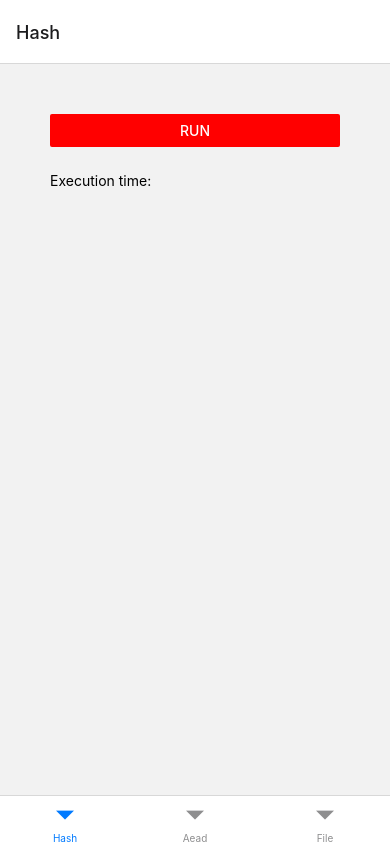
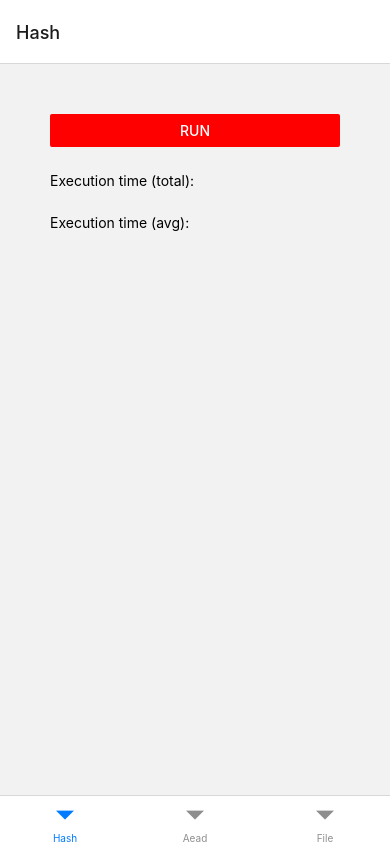
Before and after one commit to rochaph/react-native-ascon, a React Native app: screen /Hash in a window 390 px wide. Built offline with nearby package versions, Linux system fonts and the light colour scheme.

Commit message:
new features

```diff
--- a/package.json
+++ b/package.json
@@ -30,6 +30,7 @@
     "querystring-es3": "^0.2.1",
     "react": "18.3.1",
     "react-native": "0.75.2",
+    "react-native-background-actions": "^4.0.1",
     "react-native-crypto": "^2.2.0",
     "react-native-document-picker": "^9.3.1",
     "react-native-level-fs": "^3.0.0",
--- a/pages/aead.tsx
+++ b/pages/aead.tsx
@@ -1,34 +1,38 @@
-import {SafeAreaView, ScrollView, Text, View, Button, StyleSheet} from 'react-native';
+import {
+  SafeAreaView,
+  ScrollView,
+  Text,
+  View,
+  Button,
+  StyleSheet,
+} from 'react-native';
 import React from 'react';
 import {Ascon} from 'ascon-js';
 import crypto from 'crypto';
 
 export default function HashScreen(): React.JSX.Element {
   const n = 1000000;
-  const [time, setTime] = React.useState<number | null>(null);
+  const [totalTime, setTotalTime] = React.useState<number | null>(null);
+  const [avgTime, setAvgTime] = React.useState<number | null>(null);
 
   function executeAeadHash() {
-    const key: Uint8Array[] = [];
-    const nonce: Uint8Array[] = [];
-    const plaintext: Uint8Array[] = [];
-    const associatedData: Uint8Array[] = [];
+    let time = 0;
 
     for (let i = 0; i < n; i++) {
-      key.push(crypto.randomBytes(16));
-      nonce.push(crypto.randomBytes(16));
-      plaintext.push(new TextEncoder().encode('ascon'));
-      associatedData.push(new TextEncoder().encode('associated'));
+      const key = crypto.randomBytes(16);
+      const nonce = crypto.randomBytes(16);
+      const plaintext = new TextEncoder().encode('ascon');
+      const associatedData = new TextEncoder().encode('associated');
+
+      const start = performance.now();
+      Ascon.encrypt(key, nonce, plaintext, {
+        associatedData,
+      });
+      const end = performance.now();
+      time += end - start;
     }
-
-    const start = performance.now();
-    for (let i = 0; i < n; i++) {
-      Ascon.encrypt(key[i], nonce[i], plaintext[i], {
-        associatedData: associatedData[i],
-      });
-    }
-    const end = performance.now();
-
-    setTime((end - start) / n);
+    setTotalTime(time);
+    setAvgTime(time / n);
   }
 
   return (
@@ -36,7 +40,12 @@ export default function HashScreen(): React.JSX.Element {
       <ScrollView contentInsetAdjustmentBehavior="automatic">
         <View style={styles.container}>
           <Button onPress={executeAeadHash} title="Run" color="blue" />
-          <Text style={styles.text}>Execution time: {time && `${time} ms`}</Text>
+          <Text style={styles.text}>
+            Execution time (total): {totalTime && `${totalTime} ms`}
+          </Text>
+          <Text style={styles.text}>
+            Execution time (avg): {avgTime && `${avgTime} ms`}
+          </Text>
         </View>
       </ScrollView>
     </SafeAreaView>
@@ -48,7 +57,7 @@ const styles = StyleSheet.create({
     margin: 50,
   },
   text: {
-    marginTop:25,
+    marginTop: 25,
     color: 'black',
   },
 });
--- a/pages/hash.tsx
+++ b/pages/hash.tsx
@@ -9,33 +9,35 @@ import {
 import React from 'react';
 import {Ascon} from 'ascon-js';
 
-export default function HashScreen(): React.JSX.Element  {
+export default function HashScreen(): React.JSX.Element {
   const n = 1000000;
-  const [time, setTime] = React.useState<number | null>(null);
+  const [totalTime, setTotalTime] = React.useState<number | null>(null);
+  const [avgTime, setAvgTime] = React.useState<number | null>(null);
 
   function executeAsconHash() {
-    const message: Uint8Array[] = [];
-
+    let time = 0;
     for (let i = 0; i < n; i++) {
-      message.push(new TextEncoder().encode('ascon' + i));
+      const message = new TextEncoder().encode('ascon' + i);
+      const start = performance.now();
+      Ascon.hash(message);
+      const end = performance.now();
+      time += end - start;
     }
-
-    const start = performance.now();
-    for (let i = 0; i < n; i++) {
-      Ascon.hash(message[i]);
-    }
-    const end = performance.now();
-
-    setTime((end - start) / n);
+    setTotalTime(time);
+    setAvgTime(time / n);
   }
 
   return (
-    <SafeAreaView >
-      <ScrollView
-        contentInsetAdjustmentBehavior="automatic">
+    <SafeAreaView>
+      <ScrollView contentInsetAdjustmentBehavior="automatic">
         <View style={styles.container}>
           <Button onPress={executeAsconHash} title="Run" color="red" />
-          <Text style={styles.text}>Execution time: {time && `${time} ms`}</Text>
+          <Text style={styles.text}>
+            Execution time (total): {totalTime && `${totalTime} ms`}
+          </Text>
+          <Text style={styles.text}>
+            Execution time (avg): {avgTime && `${avgTime} ms`}
+          </Text>
         </View>
       </ScrollView>
     </SafeAreaView>
@@ -47,7 +49,7 @@ const styles = StyleSheet.create({
     margin: 50,
   },
   text: {
-    marginTop:25,
+    marginTop: 25,
     color: 'black',
   },
 });
```
Also changed, not shown: pages/file.tsx (+4 -4 lines), 1 other file (tests, documents, lock files or other folders).
